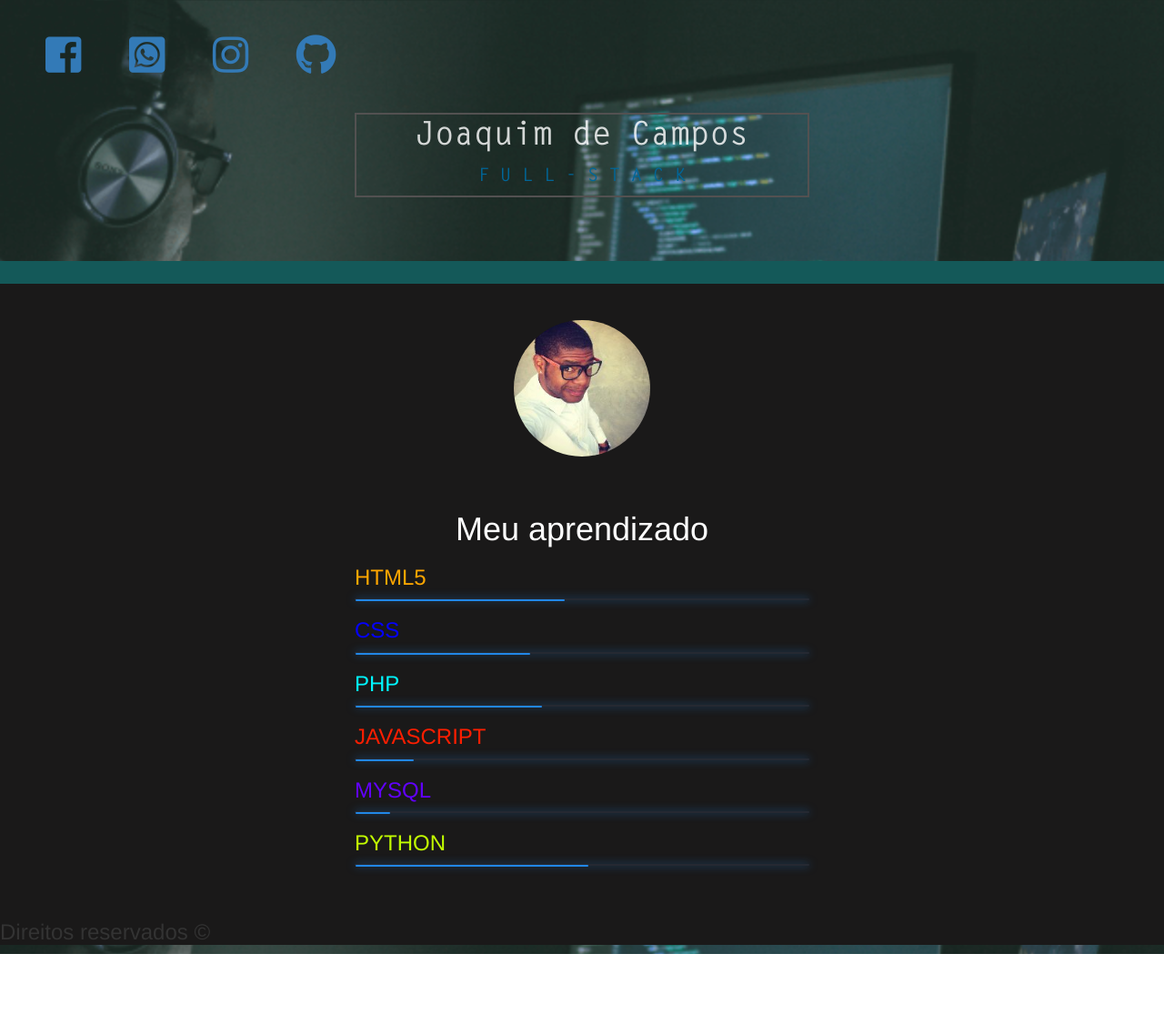
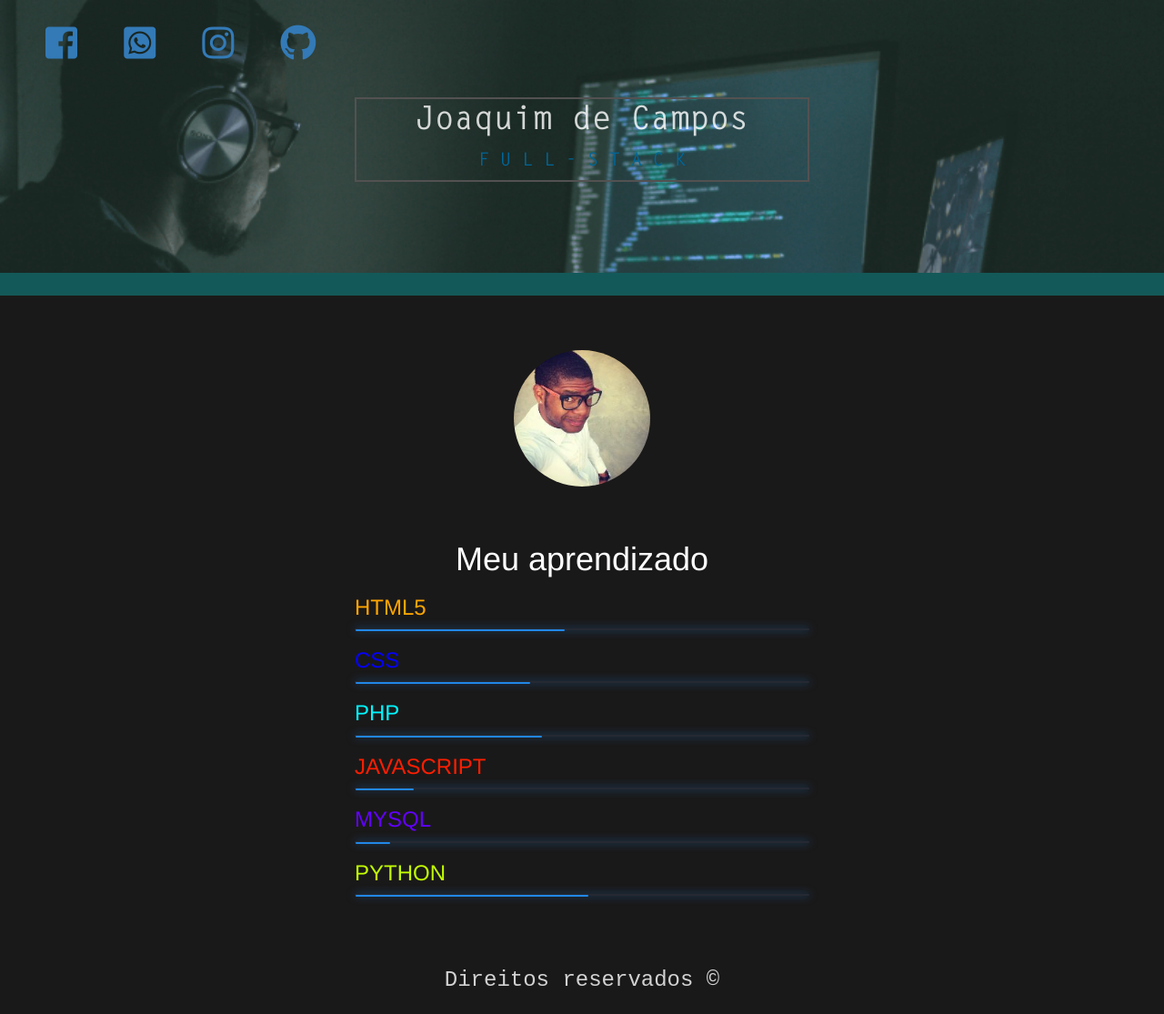
Before and after one commit to Kevin9227/portifolio_kafala, a plain HTML site: page index.html in a window 1280 px wide. Shown: the whole page at 91% size. Before the commit the page ends 1049 px from the top, so only its background shows below. Drawn offline with Linux system fonts and the light colour scheme.

Commit message:
Alterações do estilos

```diff
--- a/css/estilo.css
+++ b/css/estilo.css
@@ -6,39 +6,43 @@
     font-family: 'fonte_nome';
     src: url("../fontes/font04.otf");
 }
-body{
-    background: url("../img/ful02.png");
-    background-position: top center;
-    background-repeat: no-repeat;
-    background-attachment: fixed;
-    background-size: cover;
+
+.cabeca{
+     /*estilo de colocar a imagem fixa no inicio*/
+     background: url("../img/ful02.png");
+     background-position: top center;
+     background-repeat: no-repeat;
+     background-attachment: fixed;
+     background-size: cover;
+     width: auto;
+     height: 300px;
+     margin-top:-10px;
+
 }
 
-/*.cabeca{
-     estilo de colocar a imagem fixa no inicio
-
-    width: auto;
-    height: 300px;
-
-}
-*/
 .conteudo{
    background: #1a1919;
    width: 10;
-   margin-top: 70px;
    border-top: 25px solid rgba(14, 160, 160, 0.479);
+   padding: 20px;
 }
 .container{
     text-align: center;
     margin-top:40px;
 }
+footer{
+    background:#1a1919;;
+    color: #ffffffce;
+    height: 50px;
+    margin-top:-20px;
+    text-align: center;
+    font-family: 'Courier New', Courier, monospace;
+}
 #foto{
     border-radius:100%;
     width: 150px;
     height: 150px;
-
 }
-
 .titulo_nome{
     font-size: 23px;
     color: #ffffffce;
@@ -58,7 +62,7 @@ body{
 }
 .social{
     margin:10px;
-    font-size:45px;
+    font-size:40px;
 }
 .social, a{
     color: rgba(248, 245, 245, 0.212);
--- a/index.html
+++ b/index.html
@@ -59,11 +59,11 @@
 
                 </div>
             </section>
-            <footer>
+
+        </section>
+        <footer>
                 <h3>Direitos reservados &copy</h3>
             </footer>
-        </section>
-
 
         <script src="" async defer></script>
     </body>
```
